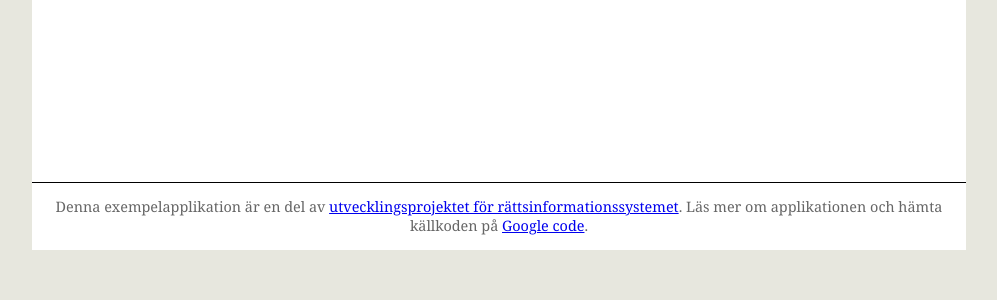
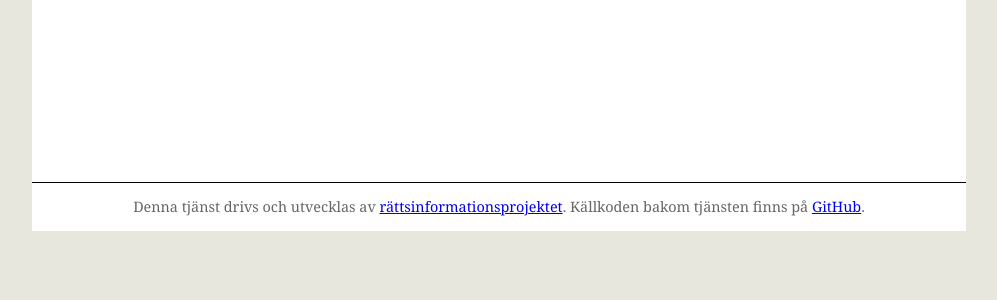
Before and after one commit to rinfo/fst, a Python web app: template fst_web/templates/index.html in a window 1280 px wide. Shown: the part 409-709 px from the top of the page, without its empty margins (141-1138 px from the left). Run offline with Jinja, Linux system fonts and the light colour scheme; the template is opened without the code that fills it, so the values that code supplies are empty.

Commit message:
Changed repository reference from Google Code to GitHub in template footer

```diff
--- a/fst_web/templates/site_base.html
+++ b/fst_web/templates/site_base.html
@@ -24,7 +24,7 @@
                 </div>
             </div>
             <div class="footer">
-                <p>Denna exempelapplikation är en del av <a href="http://rinfoprojektet.wordpress.com/">utvecklingsprojektet för rättsinformationssystemet</a>. Läs mer om applikationen och hämta källkoden på <a href="http://code.google.com/p/rinfo-foreskriftshantering/">Google code</a>.</p>
+                <p>Denna tjänst drivs och utvecklas av <a href="http://dev.lagrummet.se/">rättsinformationsprojektet</a>. Källkoden bakom tjänsten finns på <a href="https://github.com/rinfo/fst">GitHub</a>.</p>
             </div>
         </div>
     </body>
```
